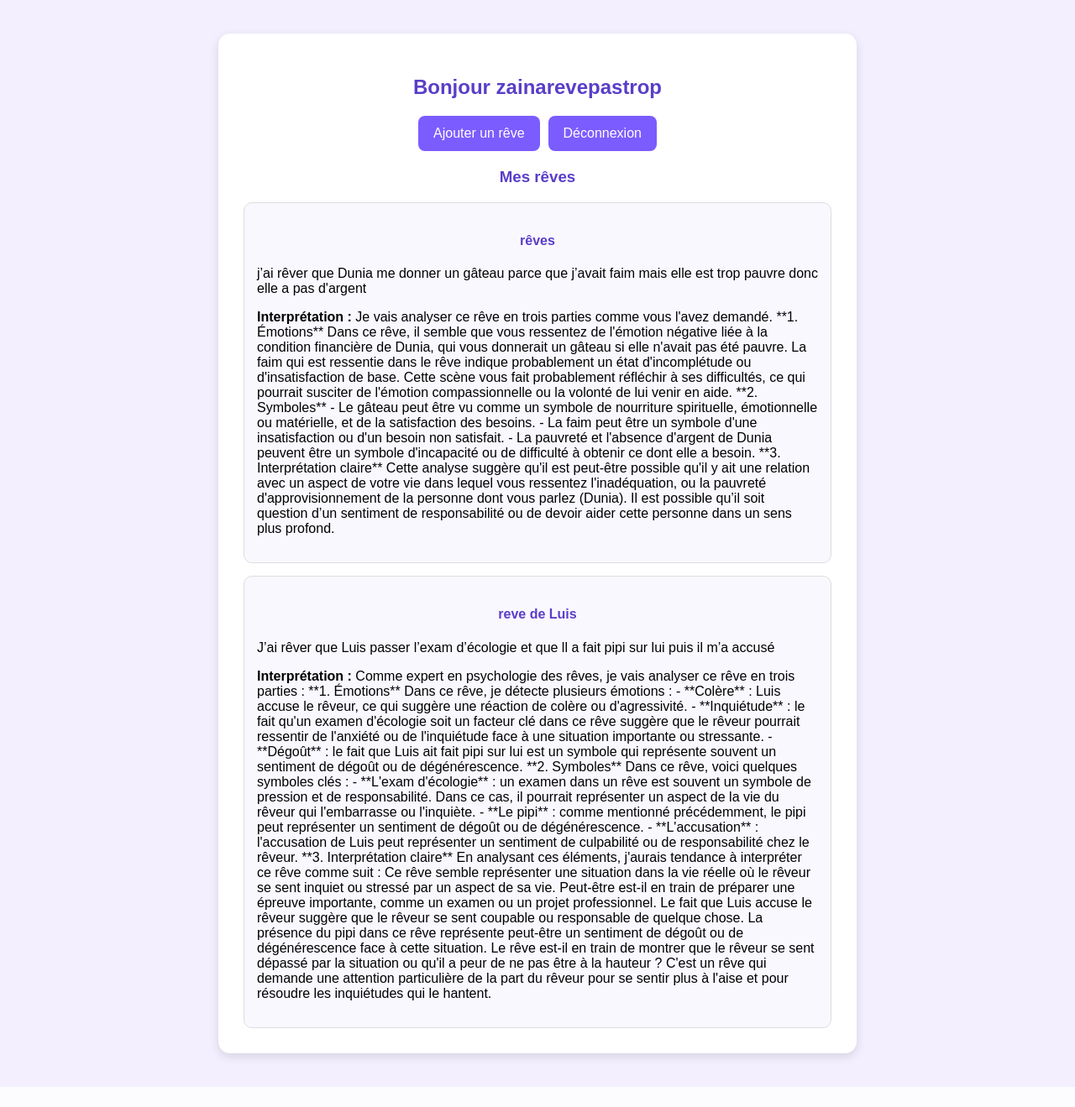
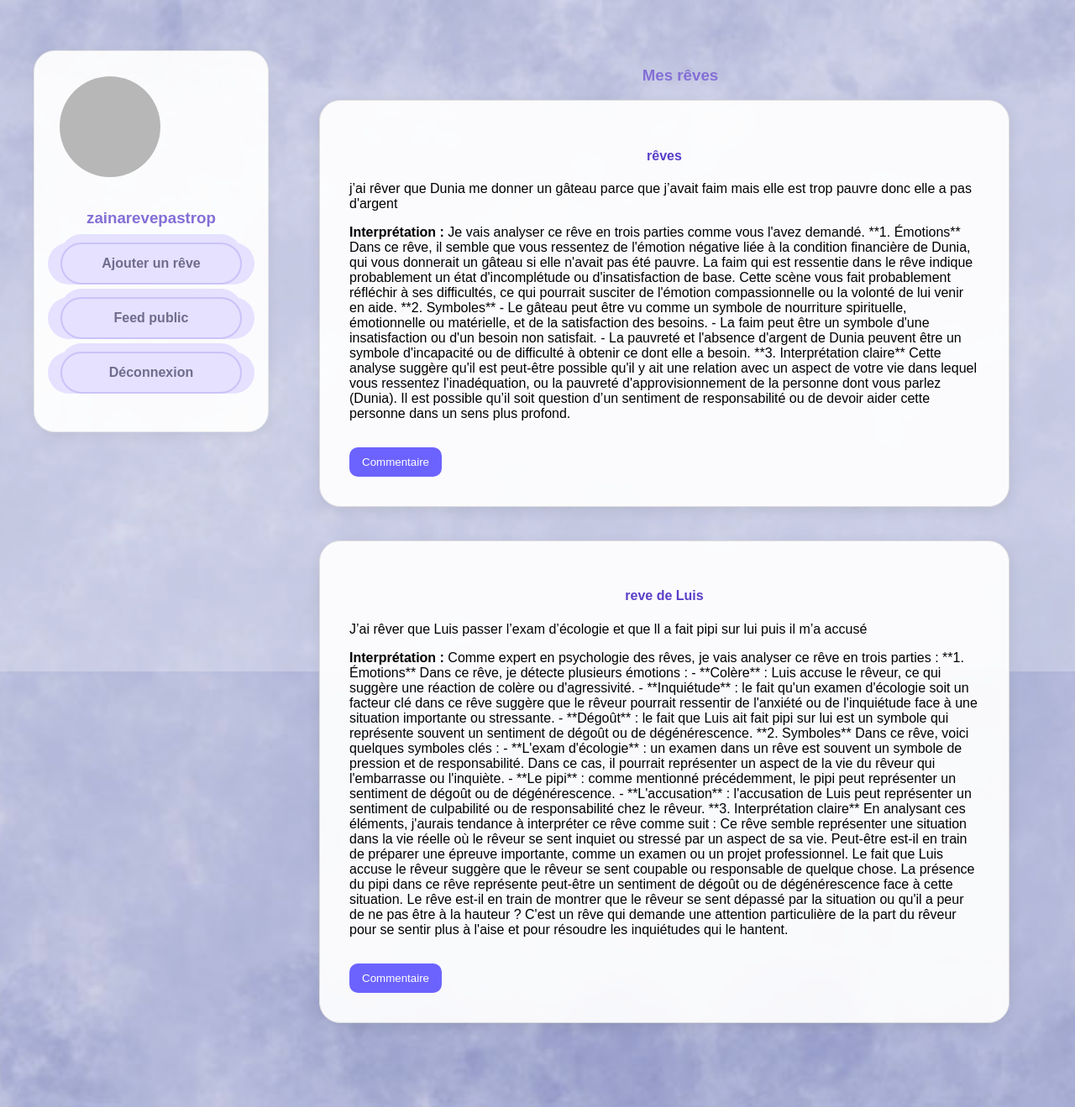
Before and after one commit to yasminebaghdadi/Projet-info, a Flask app: page /dashboard in a window 1280 px wide. Shown: the whole page at 84% size. Before the commit the page ends 1295 px from the top, so only its background shows below. Run offline with Flask 3, Linux system fonts and the light colour scheme; a user stored in the database is signed in; data comes from the database, SQL or seed files in the repository; both versions use the stored data as it was after the commit; grey boxes are pictures that could not be loaded.

Commit message:
Mise a jour du projet

```diff
--- a/app.py
+++ b/app.py
@@ -11,12 +11,17 @@ client = Groq(api_key=os.getenv("GROQ_API_KEY"))
 def analyser_reve(reve):
 
     prompt = f"""
-    Tu es un expert en psychologie des rêves.
+    Tu es une IA sympathique, naturelle et bienveillante qui aide à comprendre les rêves.
+    Analyse le rêve de façon claire, courte et agréable à lire.
+    Ton style doit être cool, humain, rassurant et facile à comprendre.
+    Important
+    - Ne fais pas une réponse trop longue.
+    - Ne sois pas trop scientifique ni trop compliqué.
+    - Ne dis pas que l'interprétation est une vérité absolue.
+    - Donne une vraie analyse psychologique possible.
+    - Utilise un ton doux et positif.
 
-    Analyse ce rêve en 3 parties :
-    1. Émotions
-    2. Symboles
-    3. Interprétation claire
+
 
     Rêve : {reve}
     """
@@ -40,13 +45,27 @@ app.secret_key = "secret123"
 
 DATABASE = "dreams.db"
 
-@app.route("/", methods=["GET" , "POST"])
-def index() :
-    if request.method == "POST":
-        reve = request.form["reve"]
-        analyse = analyser_reve(reve)
-        return render_template("index.html", analyse=analyse)
-    return render_template("index.html")
+@app.route("/")
+def index():
+    if "user_id" not in session:
+        return redirect(url_for("login"))
+    return redirect(url_for("feed"))
+
+    conn = get_db_connection()
+    cursor = conn.cursor()
+
+    cursor.execute("""
+        SELECT dreams.*, users.username
+        FROM dreams
+        JOIN users ON dreams.user_id = users.id
+        WHERE dreams.is_public = 1
+        ORDER BY dreams.id DESC
+    """)
+
+    dreams = cursor.fetchall()
+    conn.close()
+
+    return render_template("feed.html", dreams=dreams)
 
 
 def get_db_connection():
@@ -77,6 +96,18 @@ def init_db():
             interpretation TEXT,
             is_public INTEGER DEFAULT 0,
             FOREIGN KEY (user_id) REFERENCES users (id)
+        )
+    """)
+
+    cursor.execute("""
+    CREATE TABLE IF NOT EXISTS comments (
+        id INTEGER PRIMARY KEY AUTOINCREMENT,
+        dream_id INTEGER NOT NULL,
+        user_id INTEGER NOT NULL,
+        content TEXT NOT NULL,
+        created_at TIMESTAMP DEFAULT CURRENT_TIMESTAMP,
+        FOREIGN KEY (dream_id) REFERENCES dreams (id),
+        FOREIGN KEY (user_id) REFERENCES users (id)
         )
     """)
 
@@ -125,12 +156,11 @@ def login():
         if user and check_password_hash(user["password"], password):
             session["user_id"] = user["id"]
             session["username"] = user["username"]
-            return redirect(url_for("dashboard"))
+            return redirect(url_for("feed"))
         else:
             return "Email ou mot de passe incorrect."
 
     return render_template("login.html")
-
 
 @app.route("/dashboard")
 def dashboard():
@@ -139,11 +169,29 @@ def dashboard():
 
     conn = get_db_connection()
     cursor = conn.cursor()
-    cursor.execute("SELECT * FROM dreams WHERE user_id = ?", (session["user_id"],))
+
+    cursor.execute(
+        "SELECT * FROM dreams WHERE user_id = ?",
+        (session["user_id"],)
+    )
     dreams = cursor.fetchall()
+
+    cursor.execute("""
+        SELECT comments.*, users.username
+        FROM comments
+        JOIN users ON comments.user_id = users.id
+        ORDER BY comments.id DESC
+    """)
+
+    comments = cursor.fetchall()
     conn.close()
 
-    return render_template("dashboard.html", dreams=dreams, username=session["username"])
+    return render_template(
+        "dashboard.html",
+        dreams=dreams,
+        comments=comments,
+        username=session["username"]
+    )
 
 
 @app.route("/add_dream", methods=["GET", "POST"])
@@ -199,6 +247,101 @@ def logout():
     return redirect(url_for("index"))
 
 
+
+@app.route("/feed")
+def feed():
+    if "user_id" not in session:
+        return redirect(url_for("login"))
+
+    conn = get_db_connection()
+    cursor = conn.cursor()
+
+    cursor.execute("""
+        SELECT dreams.*, users.username
+        FROM dreams
+        JOIN users ON dreams.user_id = users.id
+        WHERE dreams.is_public = 1
+        ORDER BY dreams.id DESC
+    """)
+    dreams = cursor.fetchall()
+
+    cursor.execute("""
+        SELECT comments.*, users.username
+        FROM comments
+        JOIN users ON comments.user_id = users.id
+        ORDER BY comments.created_at ASC
+    """)
+    comments = cursor.fetchall()
+
+    conn.close()
+
+    return render_template("feed.html", dreams=dreams, comments=comments)
+
+
+@app.route("/comment/<int:dream_id>", methods=["POST"])
+def comment(dream_id):
+    if "user_id" not in session:
+        return redirect(url_for("login"))
+
+    content = request.form["content"]
+
+    conn = get_db_connection()
+    cursor = conn.cursor()
+
+    cursor.execute("""
+        INSERT INTO comments (dream_id, user_id, content)
+        VALUES (?, ?, ?)
+    """, (dream_id, session["user_id"], content))
+
+    conn.commit()
+    conn.close()
+
+    return redirect(url_for("feed"))
+
+@app.route("/delete_dream/<int:dream_id>", methods=["POST"])
+def delete_dream(dream_id):
+    if "user_id" not in session:
+        return redirect(url_for("login"))
+
+    conn = get_db_connection()
+    cursor = conn.cursor()
+
+    cursor.execute(
+        "DELETE FROM comments WHERE dream_id = ?",
+        (dream_id,)
+    )
+
+    cursor.execute(
+        "DELETE FROM dreams WHERE id = ? AND user_id = ?",
+        (dream_id, session["user_id"])
+    )
+
+    conn.commit()
+    conn.close()
+
+    return redirect(url_for("feed"))
+
+
+@app.route("/delete_comment/<int:comment_id>", methods=["POST"])
+def delete_comment(comment_id):
+    if "user_id" not in session:
+        return redirect(url_for("login"))
+
+    conn = get_db_connection()
+    cursor = conn.cursor()
+
+    cursor.execute(
+        "DELETE FROM comments WHERE id = ? AND user_id = ?",
+        (comment_id, session["user_id"])
+    )
+
+    conn.commit()
+    conn.close()
+
+    return redirect(url_for("feed"))
+
+
+
 if __name__ == "__main__":
     init_db()
     app.run(debug=True)
--- a/static/style.css
+++ b/static/style.css
@@ -1,18 +1,26 @@
 body {
     font-family: Arial, sans-serif;
-    background: #f3efff;
+    background: url("background.jpg") no-repeat center center;
+    background-size: cover;
     margin: 0;
     padding: 0;
+    min-height: 100vh;
+}
+
+body::before {
+    content: "";
+    position: fixed;
+    inset: 0;
+    background: rgba(255, 255, 255, 0.25);
+    pointer-events: none;
 }
 
 .container {
-    width: 80%;
-    max-width: 700px;
-    margin: 40px auto;
-    background: white;
-    padding: 30px;
-    border-radius: 14px;
-    box-shadow: 0 4px 12px rgba(0, 0, 0, 0.12);
+    width: 100%;
+    max-width: 400px;
+    margin: 0 auto;
+    background: transparent;
+    box-shadow: none;
 }
 
 h1, h2, h3, h4 {
@@ -34,19 +42,39 @@ input, textarea {
 }
 
 .btn {
-    display: inline-block;
-    background: #7b5cff;
-    color: white;
-    padding: 12px 18px;
+    display: block;
+    width: 180px;
+
+    text-align: center;
     text-decoration: none;
-    border: none;
-    border-radius: 8px;
+
+    background: #dcd6ff;
+    color: #3f3a66;
+
+    padding: 14px 16px;
+    margin: 15px auto;
+
+    font-size: 16px;
+    font-weight: bold;
+
+    border-radius: 50px;
+
+    border: 2px solid #b8aef5;
+
+    box-shadow:
+        -15px 0 0 #dcd6ff,
+        15px 0 0 #dcd6ff,
+        0 -10px 0 #dcd6ff;
+
+    transition: 0.3s;
+
     cursor: pointer;
-    text-align: center;
+    overflow: hidden;
 }
 
 .btn:hover {
-    background: #6145d6;
+    background: #c7bcff;
+    transform: scale(1.05);
 }
 
 .buttons {
@@ -57,10 +85,233 @@ input, textarea {
     margin: 20px 0;
 }
 
-.card {
-    background: #faf8ff;
-    border: 1px solid #ddd;
+ .card {
+    background: rgba(255, 255, 255, 0.92);
+    border: 1px solid #dddddd;
+    border-radius: 25px;
+    padding: 35px;
+    margin-bottom: 40px;
+    max-width: 750px;
+    box-shadow: 0 4px 15px rgba(0,0,0,0.08);
+    backdrop-filter: blur(8px);
+}
+
+
+.logo {
+    text-align: center;
+    margin-bottom: 30px;
+}
+
+.logo img {
+    width: 70px;
+}
+
+.logo h1 {
+    margin: 0;
+    color: #1d2b5f;
+}
+
+.cloud {
+    background: #7f95c9;
+    padding: 12px 20px;
+    border-radius: 50px;
+    display: inline-block;
+    margin-bottom: 20px;
+    font-weight: bold;
+}
+
+.reddit-layout {
+    display: block;
+    width: 100%;
+
+}
+
+.left-menu {
+    position: absolute;
+    left: 30px;
+    top: 60px;
+    width: 220px;
+    background: rgba(255,255,255,0.9);
+    padding: 20px;
+    border-radius: 16px;
+    display: flex;
+    flex-direction: column;
+    gap: 15px;
+}
+
+.logo {
+    text-align: center;
+    color: #4a6cf7;
+    margin-bottom: 10px;
+}
+
+.menu-link {
+    text-decoration: none;
+    padding: 10px;
+    border-radius: 10px;
+    color: black;
+    background: #f2f2f2;
+    transition: 0.3s;
+}
+
+.menu-link:hover {
+    background: #e0e0e0;
+}
+
+
+
+.feed-center {
+    max-width: 650px;
+    margin: 0 auto;
+}
+
+.feed-center h1 {
+    color: #6c63ff;
+    margin-bottom: 20px;
+}
+
+
+.post-user {
+    font-weight: bold;
+    margin-bottom: 12px;
+}
+
+.feed-card h2 {
+    color: #6c63ff;
+}
+
+.interpretation {
+    background: #f5f5ff;
+    padding: 12px;
+    border-radius: 12px;
+    margin-top: 12px;
+}
+
+.comment-form {
+    display: flex;
+    gap: 8px;
+    margin-top: 14px;
+}
+
+.comment-form input {
+    flex: 1;
+    padding: 10px;
+    border-radius: 10px;
+    border: 1px solid #ccc;
+}
+
+.comment-form button {
+    padding: 10px 14px;
+    border: none;
+    border-radius: 10px;
+    background: #6c63ff;
+    color: white;
+    cursor: pointer;
+}
+
+.feed-card {
+    background: white !important;
+    padding: 30px !important;
+    margin-bottom: 60px !important;
+    border-radius: 20px !important;
+    border: 1px solid #ddd !important;
+    box-shadow: none !important;
+
+
+    position: static !important;
+    height: auto !important;
+    overflow: visible !important;
+    display: block !important;
+
+    width: 100% !important;
+    clear: both !important;
+}
+
+
+.interpretation {
+    background: #f4f4ff;
+    padding: 18px;
+    border-radius: 14px;
+    margin: 20px 0;
+}
+
+
+.show-comments-btn {
+    margin-top: 15px;
+    padding: 10px 15px;
+    border: none;
+    border-radius: 10px;
+    background: #6c63ff;
+    color: white;
+    cursor: pointer;
+}
+
+.comments-section {
+    margin-top: 20px;
     padding: 15px;
+    background: #f8f8f8;
+    border-radius: 12px;
+}
+
+.comment {
+    background: white;
+    padding: 10px;
+    margin-bottom: 10px;
     border-radius: 10px;
-    margin-top: 15px;
+    border-left: 4px solid #6c63ff;
 }
+
+.post-header {
+    display: flex;
+    justify-content: space-between;
+    align-items: center;
+}
+
+.post-menu summary {
+    cursor: pointer;
+    font-size: 24px;
+    list-style: none;
+}
+
+.delete-btn {
+    background: none;
+    border: none;
+    cursor: pointer;
+    color: red;
+}
+
+
+
+.dashboard-layout {
+    display: grid;
+    grid-template-columns: 280px 1fr;
+    gap: 60px;
+    width: 100%;
+    max-width: 1200px;
+    margin: 40px auto;
+    padding: 20px;
+}
+
+.profile-sidebar {
+    width: 280px;
+}
+
+.profile-card {
+    background: rgba(255,255,255,0.92);
+    border-radius: 25px;
+    padding: 30px;
+    box-shadow: 0 4px 15px rgba(0,0,0,0.08);
+    border: 1px solid #dddddd;
+}
+
+.profile-pic {
+    width: 120px;
+    height: 120px;
+    border-radius: 50%;
+    object-fit: cover;
+    margin-bottom: 15px;
+}
+
+.dreams-section {
+    width: 100%;
+}
--- a/templates/dashboard.html
+++ b/templates/dashboard.html
@@ -6,13 +6,28 @@
     <link rel="stylesheet" href="{{ url_for('static', filename='style.css') }}">
 </head>
 <body>
-    <div class="container">
-        <h2>Bonjour {{ username }}</h2>
+    <div class="dashboard-layout">
 
-        <div class="buttons">
-            <a href="{{ url_for('add_dream') }}" class="btn">Ajouter un rêve</a>
-            <a href="{{ url_for('logout') }}" class="btn">Déconnexion</a>
+        <aside class="profile-sidebar">
+
+        <div class="profile-card">
+            <img src="{{ url_for('static', filename='default.png') }}" class="profile-pic">
+            <h3>{{ username }}</h3>
+            <a href="{{ url_for('add_dream') }}" class="btn">
+    Ajouter un rêve
+</a>
+
+<a href="{{ url_for('feed') }}" class="btn">
+    Feed public
+</a>
+
+<a href="{{ url_for('logout') }}" class="btn">
+    Déconnexion
+</a>
         </div>
+    </aside>
+
+    <main class="dreams-section">
 
         <h3>Mes rêves</h3>
 
@@ -22,11 +37,30 @@
                     <h4>{{ dream["title"] }}</h4>
                     <p>{{ dream["content"] }}</p>
                     <p><strong>Interprétation :</strong> {{ dream["interpretation"] }}</p>
-                </div>
+                <button class="show-comments-btn" onclick="toggleComments('{{ dream['id'] }}')">
+    Commentaire
+</button>
+
+<div id="comments-{{ dream['id'] }}" class="comments-section" style="display: none;">
+
+    {% for comment in comments %}
+        {% if comment["dream_id"] == dream["id"] %}
+            <div class="comment">
+                <strong>{{ comment["username"] }}</strong>
+                <p>{{ comment["content"] }}</p>
+            </div>
+        {% endif %}
+    {% endfor %}
+
+</div>
+            </div>
+
+
             {% endfor %}
         {% else %}
             <p>Aucun rêve enregistré pour le moment.</p>
         {% endif %}
+        </main>
     </div>
 </body>
 </html>
```
Also changed, not shown: templates/add_dream.html (+11 -8 lines), templates/feed.html (added, +107 -0 lines), dreams.db, static/background.jpg (added).
